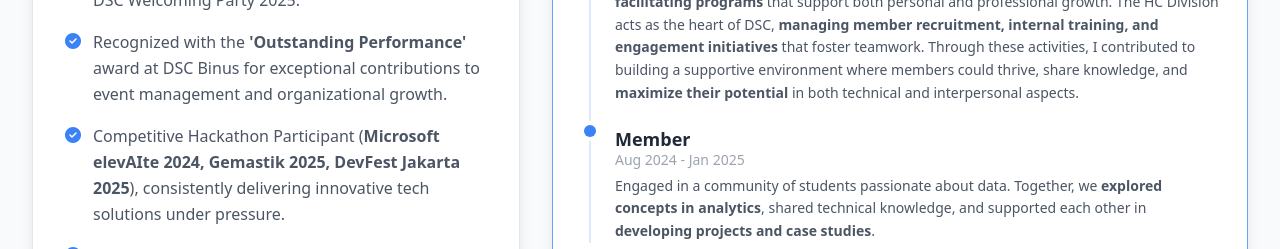
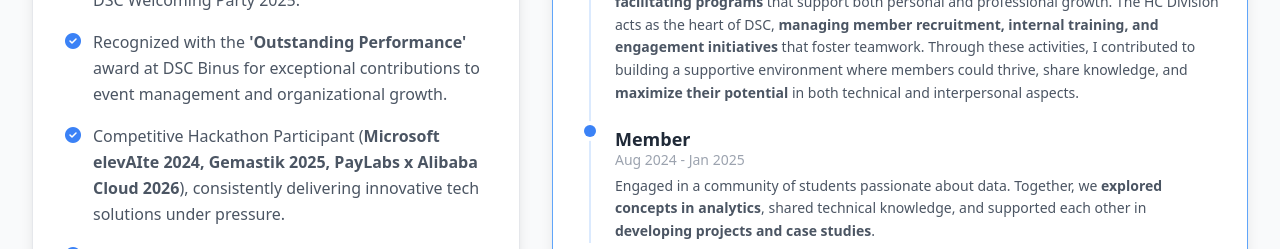
Before and after one commit to Mycticount-X/Mycticount-Archive, a React (Vite) app: page / in a window 1280 px wide. Shown: the part 2700-2949 px from the top of the page. Built offline with nearby package versions, Linux system fonts and the light colour scheme.

Commit message:
Adj: DevFest -> PayLabs x Alibaba

```diff
--- a/src/pages/Achievement.tsx
+++ b/src/pages/Achievement.tsx
@@ -16,7 +16,7 @@ const Achievement = () => {
     {
       id: 2,
       title: "Hackathon Enthusiast",
-      description: "Participated in various Hackathon such as Microsoft elevAIte 2024, Gemastik 2025, and DevFest Jakarta 2025.",
+      description: "Participated in various Hackathon such as Microsoft elevAIte 2024, Gemastik 2025, and PayLabs x Alibaba Cloud 2026.",
       image: "./Achievement/gemastik.jpeg",
       icon: "fas fa-laptop-code",
       imgBg: "from-blue-50 to-blue-100",
--- a/src/pages/Education.tsx
+++ b/src/pages/Education.tsx
@@ -31,7 +31,7 @@ const Education = () => {
       <>Maintaining an <strong>Exceptional Academic Record</strong> while holding active leadership roles across 4 different student organizations.</>,
       <>Trusted as <strong>PIC of Event and Logistics</strong> for large-scale tech events, including DSC Olympiad 2025 and DSC Welcoming Party 2025.</>,
       <>Recognized with the <strong>'Outstanding Performance'</strong> award at DSC Binus for exceptional contributions to event management and organizational growth.</>,
-      <>Competitive Hackathon Participant (<strong>Microsoft elevAIte 2024, Gemastik 2025, DevFest Jakarta 2025</strong>), consistently delivering innovative tech solutions under pressure.</>,
+      <>Competitive Hackathon Participant (<strong>Microsoft elevAIte 2024, Gemastik 2025, PayLabs x Alibaba Cloud 2026</strong>), consistently delivering innovative tech solutions under pressure.</>,
       <>Active contributor to <strong>Academic Research Paper</strong>, specifically focusing on <strong>Artificial Intelligence and Computer Vision</strong> at prominent research conferences.</>
     ]
   };
```
